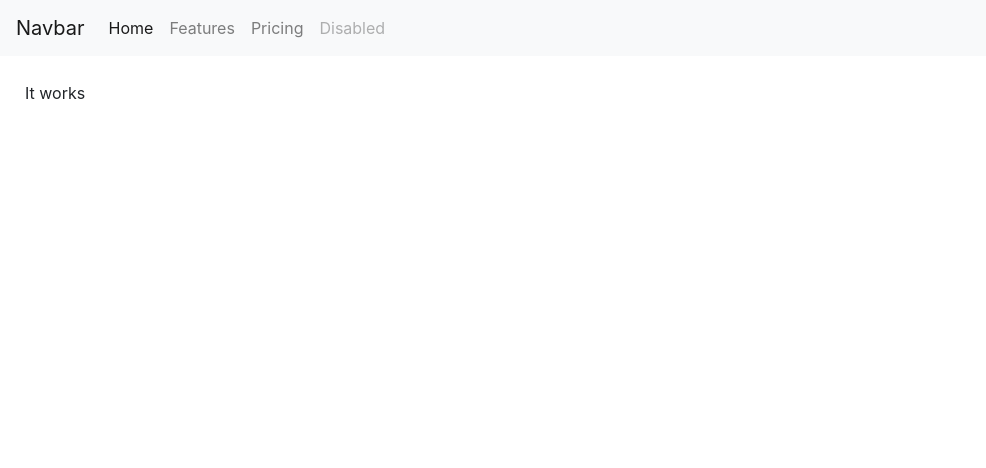
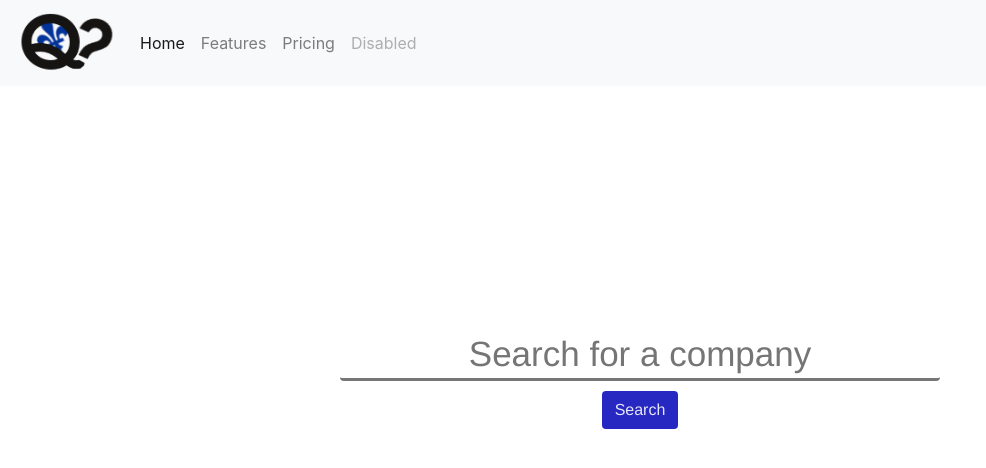
Before and after one commit to jaypey/QuebeQuoi, a Django app: page / in a window 1280 px wide. Shown: the top 468 px of the page, without its empty margins (0-986 px from the left). Run offline with Django 3.2, Linux system fonts and the light colour scheme; some libraries are stand-ins or nearby versions.

Commit message:
Frontend update

```diff
--- a/qqapp/static/css/qqapp.css
+++ b/qqapp/static/css/qqapp.css
@@ -1,3 +1,42 @@
 .content{
     margin: 25px;
 }
+input#searchbar.rounded{
+    width: 600px;
+    height: 50px;
+    font-size: 35px;
+    text-align: center;
+    border-width: 0px 0px 0.2rem 0px;
+
+}
+input:focus{
+    border-color: rgba(39, 39, 194, 0.61);
+}
+#search.btn{
+    background-color: rgb(39, 39, 194);
+    color: rgba(255, 255, 255, 0.884);
+}
+.vertical-center {
+    height:80%;
+    width:100%;
+    background-color: rgba(0, 0, 0, 0);
+
+    text-align: center;  /* align the inline(-block) elements horizontally */
+    font: 0/0 a;         /* remove the gap between inline(-block) elements */
+  }
+
+  .vertical-center:before {    /* create a full-height inline block pseudo=element */
+    content: " ";
+    display: inline-block;
+    vertical-align: middle;    /* vertical alignment of the inline element */
+    height: 80%;
+  }
+
+  .vertical-center > .container {
+    max-width: 100%;
+
+    display: inline-block;
+    vertical-align: middle;  /* vertical alignment of the inline element */
+                             /* reset the font property */
+    font: 16px/1 "Helvetica Neue", Helvetica, Arial, sans-serif;
+  }
--- a/qqapp/templates/qqapp/base.html
+++ b/qqapp/templates/qqapp/base.html
@@ -8,7 +8,7 @@
     </head>
     <body>
         <nav class="navbar navbar-expand-lg navbar-light bg-light">
-            <a class="navbar-brand" href="#">Navbar</a>
+            <a class="navbar-brand" href="#"><img src="{% static 'assets/QQlogo.png'%}" width="100" height="60"></img></a>
             <button class="navbar-toggler" type="button" data-toggle="collapse" data-target="#navbarNavAltMarkup"
                 aria-controls="navbarNavAltMarkup" aria-expanded="false" aria-label="Toggle navigation">
                 <span class="navbar-toggler-icon"></span>
--- a/qqapp/templates/qqapp/qq_list.html
+++ b/qqapp/templates/qqapp/qq_list.html
@@ -1,5 +1,19 @@
+
 {% extends 'qqapp/base.html' %}
+{% load static %}
 
 {% block content %}
-<p>It works</p>
+<div class="jumbotron vertical-center">
+    <div class="container">
+        <div class="d-flex justify-content-center">
+            <input id="searchbar" class="rounded" type="text" placeholder="Search for a company"></input>
+        </div>
+        <div style="padding-top: 10px;">
+            <div class="d-flex justify-content-center">
+                <button id="search" type="button" class="btn">Search<i class="angle-double-right"></i></button>
+            </div>
+        </div>
+    </div>
+</div>
+
 {% endblock %}
```
Also changed, not shown: QQlogo.png (added), assets/logoquebequoiblack.png (deleted), assets/logoquebequoiblanc.png (deleted), assets/logoquebequoiblancrefait.png (deleted), assets/logoquebequoiblancroyalblue.png (deleted), assets/logoquebequoiblancv2.png (deleted), qqapp/static/assets/QQlogo.png (added), 3 other files.
